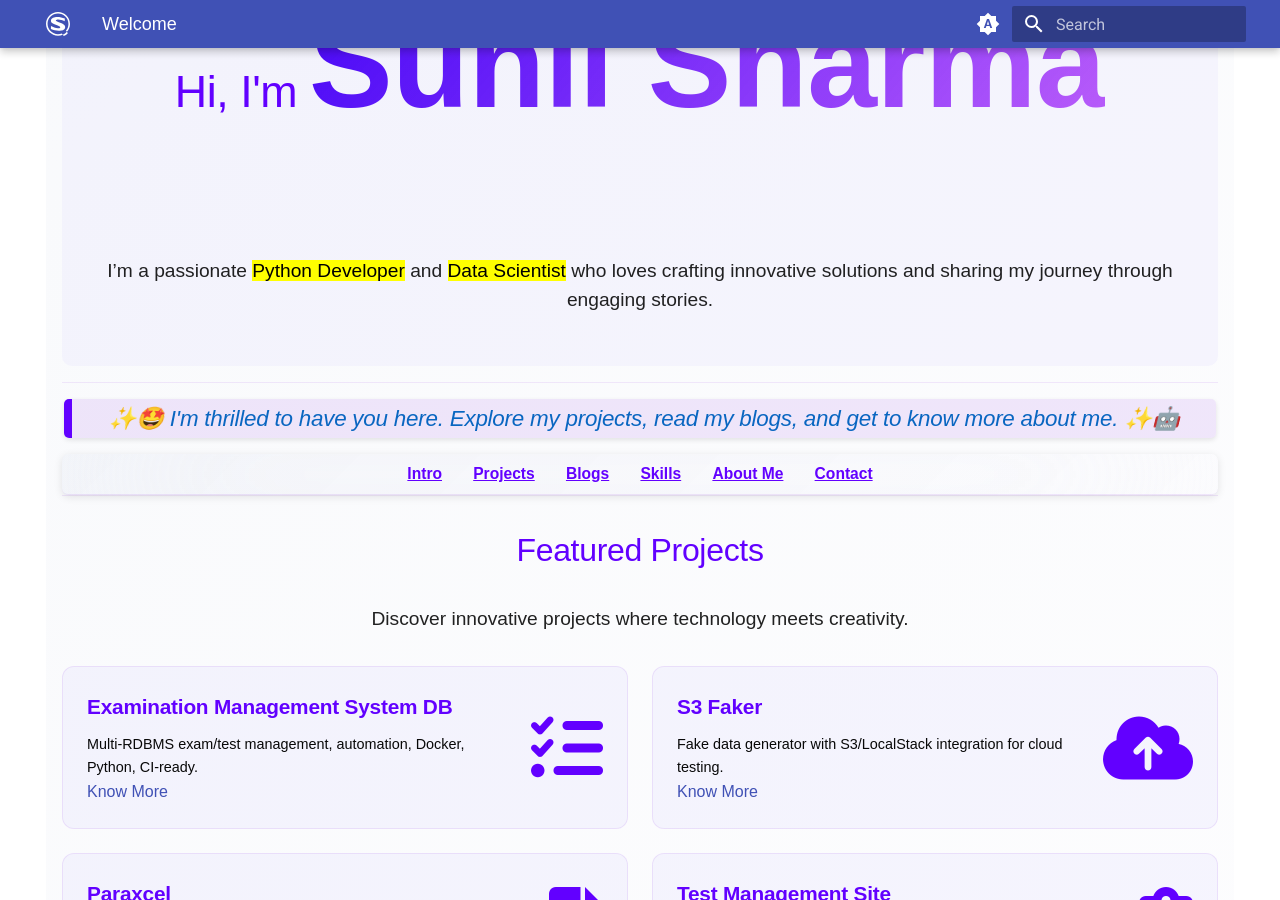
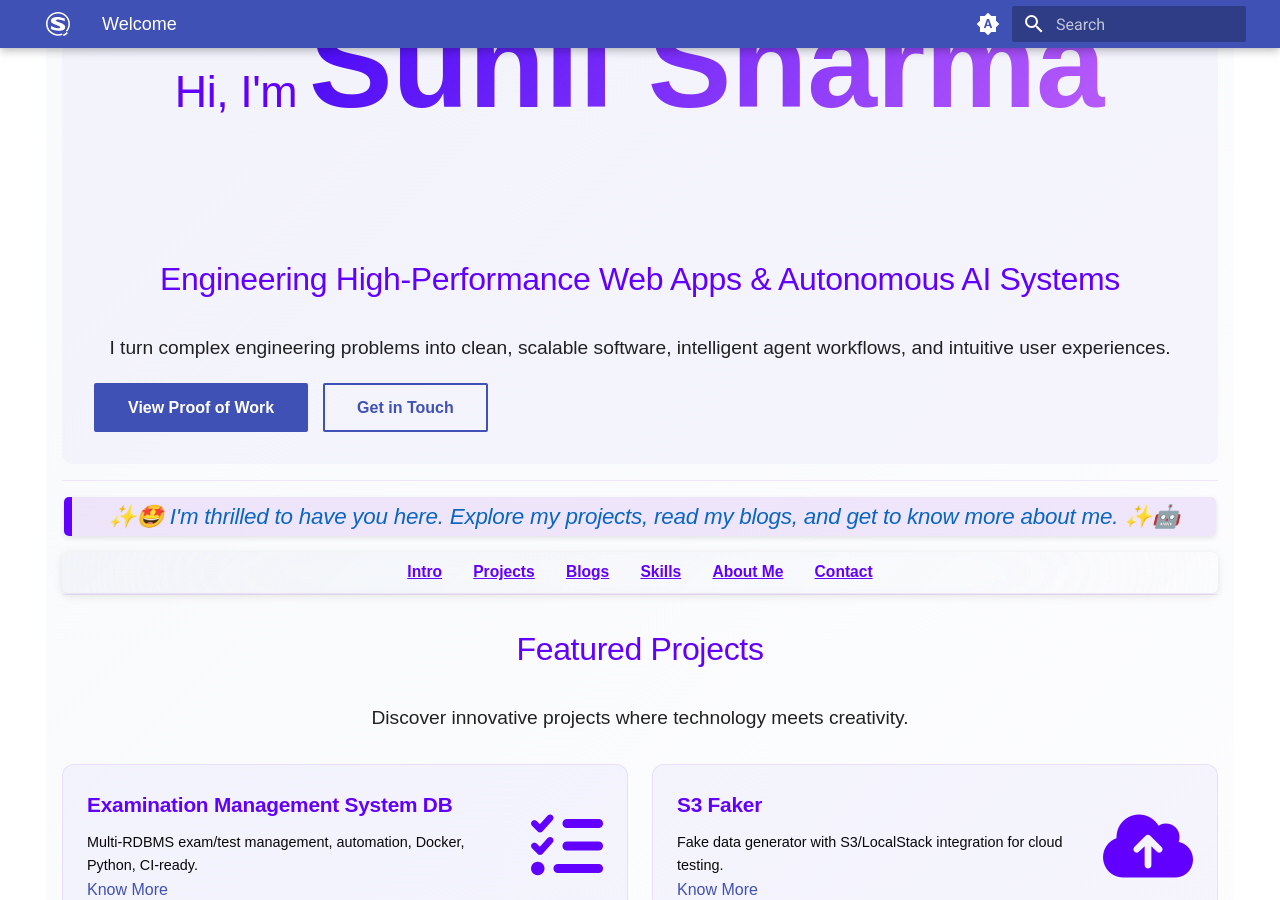
Before and after one commit to mrxsierra/mrxsierra.github.io, an MkDocs documentation site: the page built from docs/index.md, in a window 1280 px wide and 900 px high, scrolled down 380 px. Built offline with MkDocs 1.6.1 and Material for MkDocs 9.7.7, drawn with Linux system fonts in a browser that asks for light colours.

Commit message:
feat: update Hero Section and intro to match Full-Stack & AI Systems Engineer master persona

```diff
--- a/docs/index.md
+++ b/docs/index.md
@@ -1,5 +1,5 @@
 ---
-description: Personal & Portfolio website of Sunil Sharma - Python Developer and Data Scientist
+description: Personal & Portfolio website of Sunil Sharma - Full-Stack & AI Systems Engineer
 hide:
   - tags
   - footer
@@ -16,7 +16,7 @@ tags:
 <blockquote id="wel-quote">
     <h3 id="welcome">
     <i class="fas fa-quote-left"></i>
-    Hey there Hello..! Welcome to my Portfolio
+    Welcome to my Engineering Portfolio
     <i class="fas fa-quote-right"></i>
     </h3>
 </blockquote>
@@ -25,9 +25,14 @@ tags:
 <section>
     <div class="hero-content">
         <h1 id="intro">Hi, I'm <span class="highlight" style="font-size: 2.8em;" id="name">Sunil Sharma</span></h1>
+        <h2>Engineering High-Performance Web Apps &amp; Autonomous AI Systems</h2>
         <p>
-            I’m a passionate <span style="background-color: yellow; color:black;">Python Developer</span> and <span style="background-color: yellow; color:black;">Data Scientist</span> who loves crafting innovative solutions and sharing my journey through engaging stories.
+            I turn complex engineering problems into clean, scalable software, intelligent agent workflows, and intuitive user experiences.
         </p>
+        <div style="margin-top: 20px; display: flex; gap: 15px; flex-wrap: wrap;">
+            <a href="#projects" class="md-button md-button--primary" style="font-weight: 700;">View Proof of Work</a>
+            <a href="mailto:9.sunilsharma@gmail.com" class="md-button" style="font-weight: 700;">Get in Touch</a>
+        </div>
     </div>
 </section>
 
```
